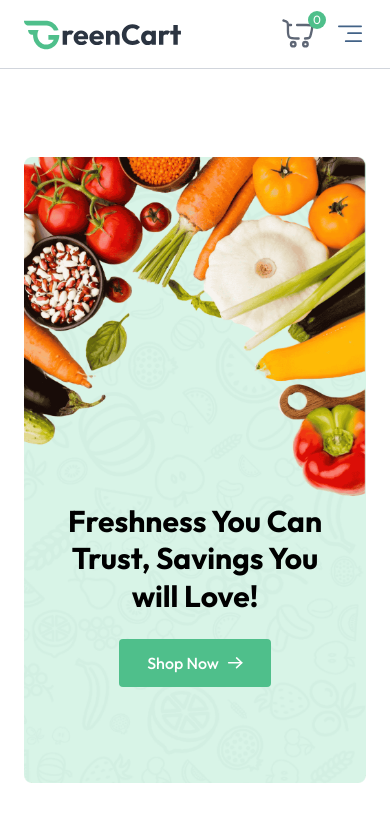
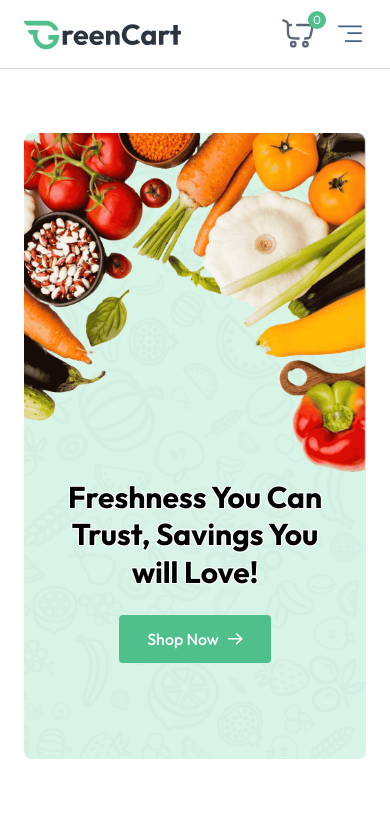
Before and after one commit to MarcAT92/GroceryShop, a React (Vite) app in the folder client/: page / in a window 390 px wide. Shown: the top 829 px of the page. Built offline with nearby package versions, Linux system fonts and the light colour scheme; no server answers.

Commit message:
style: adjust margin and text shadow for responsive design
Update the margin-top class in Home.jsx to ensure better responsiveness across devices. Add text shadow to the main banner heading in MainBanner.jsx to improve readability against background images.

```diff
--- a/client/src/components/MainBanner.jsx
+++ b/client/src/components/MainBanner.jsx
@@ -9,7 +9,7 @@
             <img src={assets.main_banner_bg_sm} alt="banner" className="w-full md:hidden" />
 
             <div className='absolute inset-0 flex flex-col items-center md:items-start justify-end md:justify-center pb-24 md:pb-0 px-4 md:pl-18 lg:pl-24'>
-                <h1 className='text-3xl md:text-4xl lg:text-5xl font-bold text-center text-black !text-black md:text-left max-w-72 md:max-w-80 lg:max-w-105 leading-tight lg:leading-15'>Freshness You Can Trust, Savings You will Love!</h1>
+                <h1 className='text-3xl md:text-4xl lg:text-5xl font-bold text-center text-black md:text-left max-w-72 md:max-w-80 lg:max-w-105 leading-tight lg:leading-15' style={{ textShadow: '1px 1px 0 #fff, -1px -1px 0 #fff, 1px -1px 0 #fff, -1px 1px 0 #fff' }}>Freshness You Can Trust, Savings You will Love!</h1>
 
                 <div className='flex items-center mt-6 font-medium'>
                     <Link to={"/products"} className='group flex items-center gap-2 px-7 md:px-9 py-3 bg-primary hover:bg-primary-dull transition rounded text-white cursor-pointer'>
--- a/client/src/pages/Home.jsx
+++ b/client/src/pages/Home.jsx
@@ -7,7 +7,7 @@
 
 const Home = () => {
   return (
-    <div className="mt-10">
+    <div className="mt-4 md:mt-10">
       <MainBanner />
       <Categories />
       <BestSeller />
```
